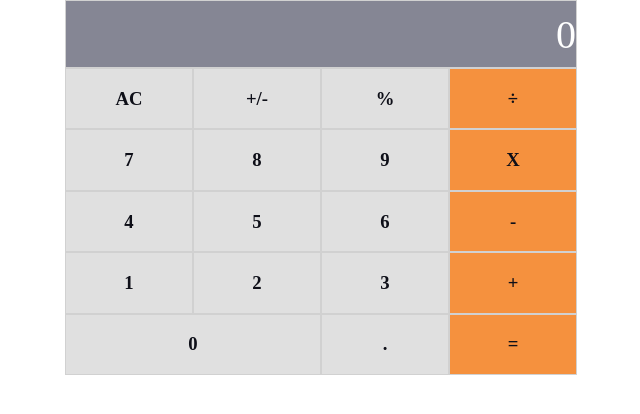
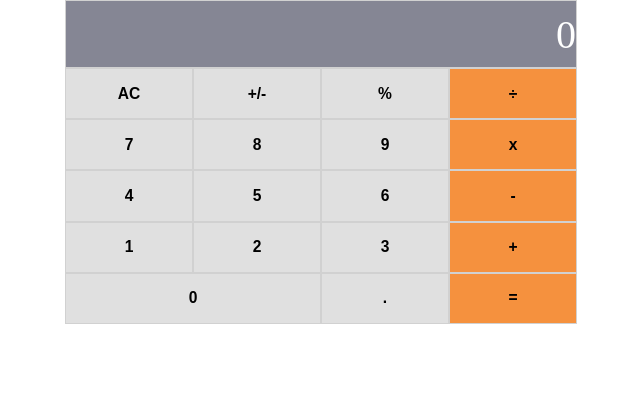
Before and after one commit to Daf98/mathematicians, a React (Create React App) app: page / in a window 1280 px wide. Shown: the top 414 px of the page, without its empty margins (319-959 px from the left). Built offline with nearby package versions, Linux system fonts and the light colour scheme.

Commit message:
Add basic functionality to calculator

```diff
--- a/src/components/Button.js
+++ b/src/components/Button.js
@@ -3,12 +3,16 @@ import PropTypes from 'prop-types';
 
 class Button extends React.PureComponent {
   render() {
-    const { id, name } = this.props;
+    const { id, name, changeState } = this.props;
     return (
-      <div className="single-button" id={id}><h3>{name}</h3></div>
+      <button type="button" className="single-button" id={id} onClick={() => { changeState(name); }}><h3>{name}</h3></button>
     );
   }
 }
 
-Button.propTypes = { name: PropTypes.string.isRequired, id: PropTypes.string.isRequired };
+Button.propTypes = {
+  name: PropTypes.string.isRequired,
+  id: PropTypes.string.isRequired,
+  changeState: PropTypes.func.isRequired,
+};
 export default Button;
--- a/src/components/Calculator.js
+++ b/src/components/Calculator.js
@@ -2,36 +2,53 @@ import React from 'react';
 import Button from './Button';
 import Input from './Input';
 import calculate from '../logic/calculate';
-import operate from '../logic/operate';
 
 class Calculator extends React.PureComponent {
+  constructor(props) {
+    super(props);
+    this.changeState = this.changeState.bind(this);
+    this.state = {
+      total: null,
+      next: null,
+    };
+  }
+
+  showOp(screen) {
+    this.setState(() => ({ next: screen }));
+  }
+
+  changeState(button) {
+    this.setState((state) => (calculate(state, button)));
+  }
+
   render() {
+    const { next, total } = this.state;
     return (
       <section className="container">
-        <Input />
+        <Input props={next || total || '0'} />
         <div className="calculator-container">
           <div className="normal">
-            <Button name="AC" />
-            <Button name="+/-" />
-            <Button name="%" />
-            <Button name="÷" id="orange" />
-            <Button name="7" />
-            <Button name="8" />
-            <Button name="9" />
-            <Button name="X" id="orange" />
-            <Button name="4" />
-            <Button name="5" />
-            <Button name="6" />
-            <Button name="-" id="orange" />
-            <Button name="1" />
-            <Button name="2" />
-            <Button name="3" />
-            <Button name="+" id="orange" />
+            <Button name="AC" id="gray" changeState={this.changeState} />
+            <Button name="+/-" id="gray" changeState={this.changeState} />
+            <Button name="%" id="gray" changeState={this.changeState} />
+            <Button name="÷" id="orange" changeState={this.changeState} />
+            <Button name="7" id="gray" changeState={this.changeState} />
+            <Button name="8" id="gray" changeState={this.changeState} />
+            <Button name="9" id="gray" changeState={this.changeState} />
+            <Button name="x" id="orange" changeState={this.changeState} />
+            <Button name="4" id="gray" changeState={this.changeState} />
+            <Button name="5" id="gray" changeState={this.changeState} />
+            <Button name="6" id="gray" changeState={this.changeState} />
+            <Button name="-" id="orange" changeState={this.changeState} />
+            <Button name="1" id="gray" changeState={this.changeState} />
+            <Button name="2" id="gray" changeState={this.changeState} />
+            <Button name="3" id="gray" changeState={this.changeState} />
+            <Button name="+" id="orange" changeState={this.changeState} />
           </div>
           <div className="unique">
-            <Button name="0" />
-            <Button name="." />
-            <Button name="=" id="orange" />
+            <Button name="0" id="gray" changeState={this.changeState} />
+            <Button name="." id="gray" changeState={this.changeState} />
+            <Button name="=" id="orange" changeState={this.changeState} />
           </div>
 
         </div>
--- a/src/components/Input.js
+++ b/src/components/Input.js
@@ -1,11 +1,17 @@
 import React from 'react';
+import PropTypes from 'prop-types';
 
 class Input extends React.PureComponent {
   render() {
+    const { props } = this.props;
     return (
-      <div id="input">0</div>
+      <div id="input">{props}</div>
 
     );
   }
 }
+
+Input.propTypes = {
+  props: PropTypes.number.isRequired,
+};
 export default Input;
```
Also changed, not shown: 1 other file (tests, documents, lock files or other folders).
